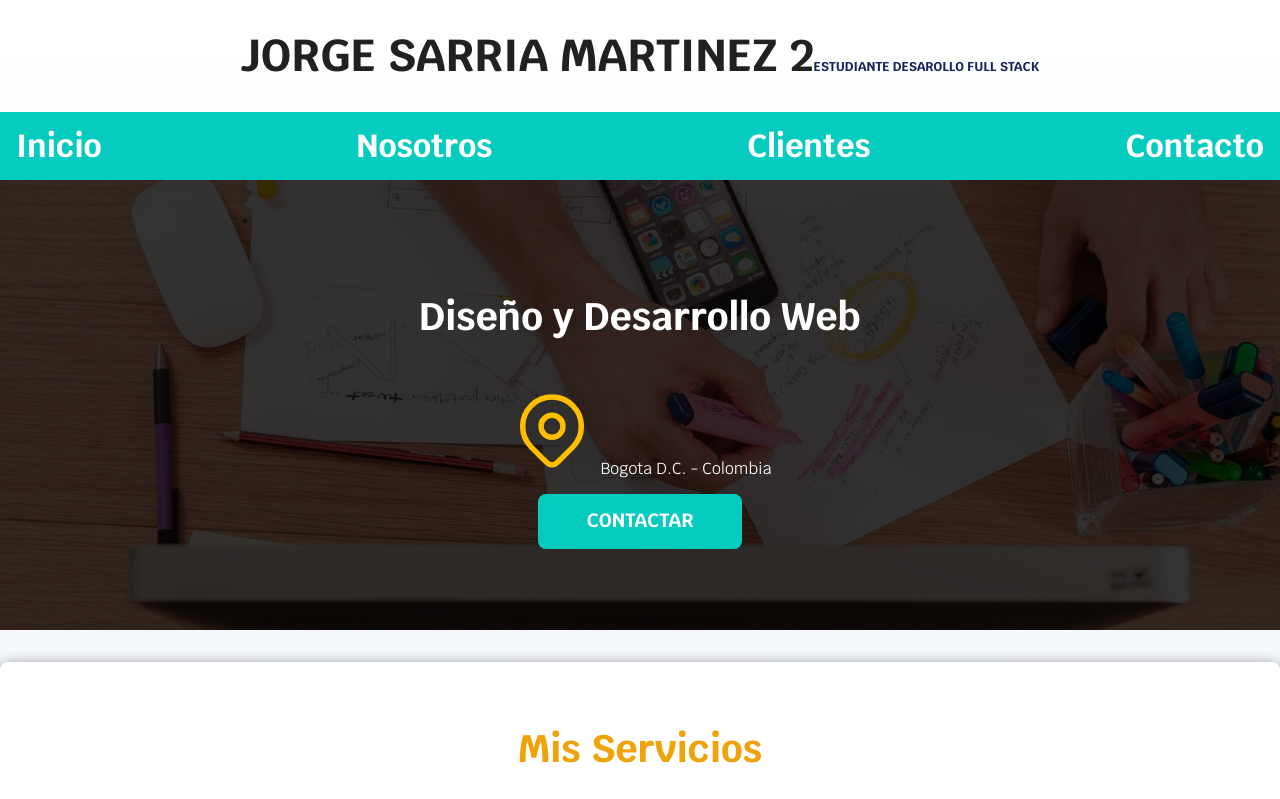
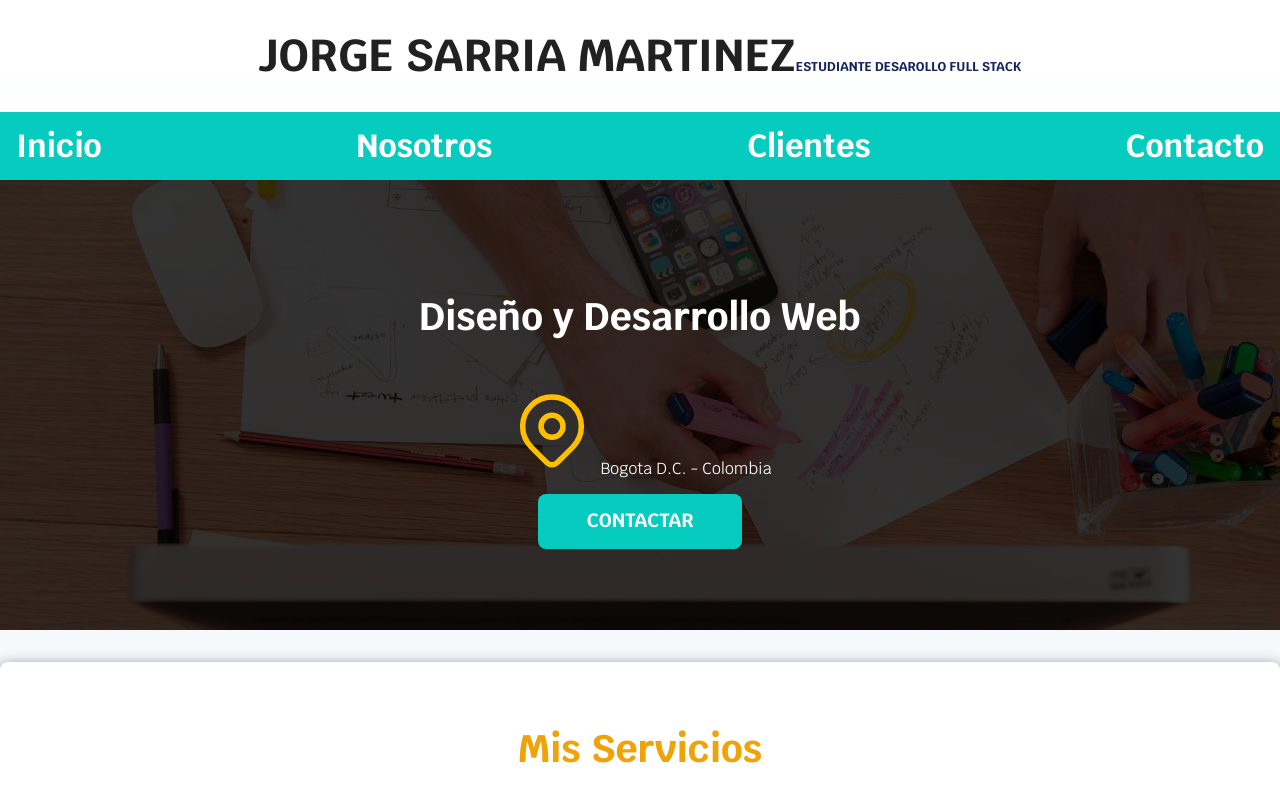
Before and after one commit to jasarria34/bootcamclase2, a plain HTML site: page index.html in a window 1280 px wide. Shown: the top 799 px of the page. Drawn offline with Linux system fonts and the light colour scheme.

Commit message:
se modifico la prueba 2

```diff
--- a/index.html
+++ b/index.html
@@ -21,7 +21,7 @@
 </head>
 <body>
 	<header>
-		<h1 class="titulo" >Jorge Sarria Martinez 2<span>Estudiante Desarollo Full Stack</span></h1>
+		<h1 class="titulo" >Jorge Sarria Martinez<span>Estudiante Desarollo Full Stack</span></h1>
 	    <!-- Es el primer titulo, la etiqueta span se unsa para dar caracteristicas especiales aun area determinada como en el ejemplo -->
     </header>
 	<div class="nav-bg" >
```
